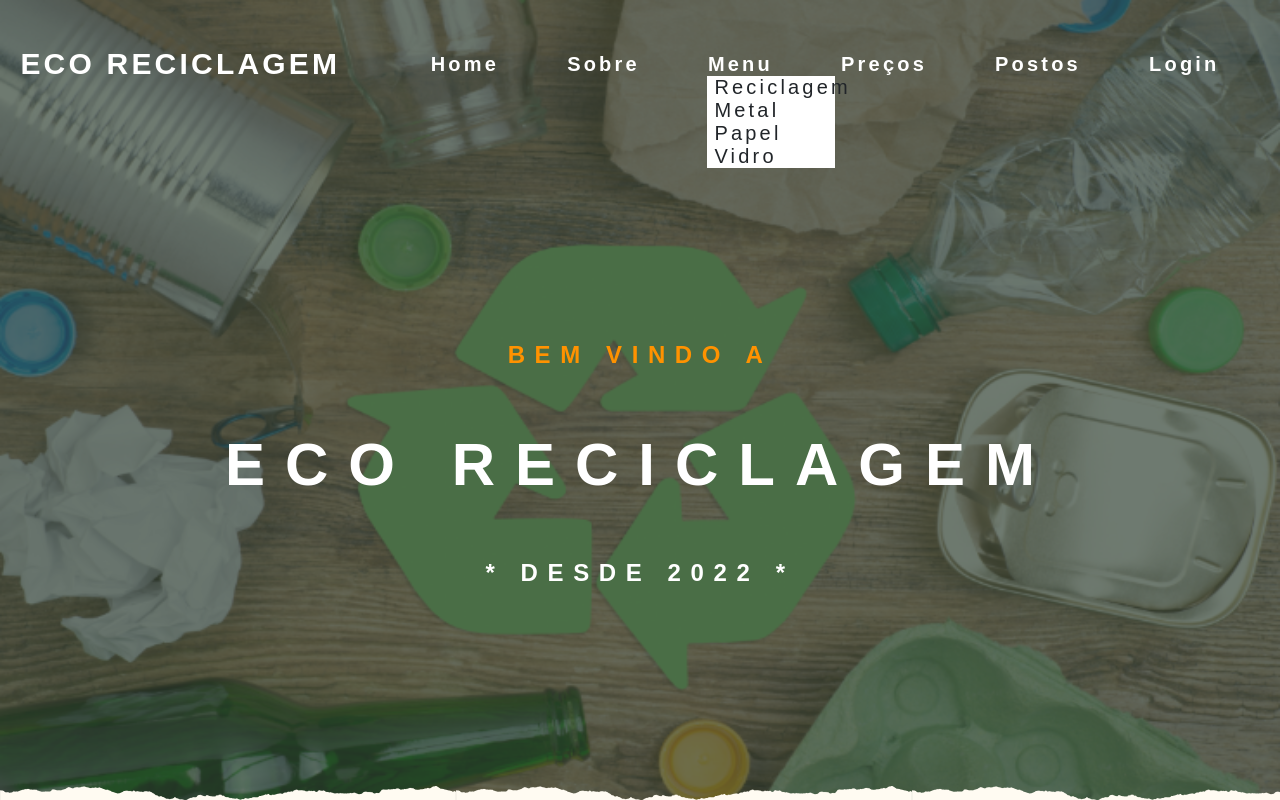
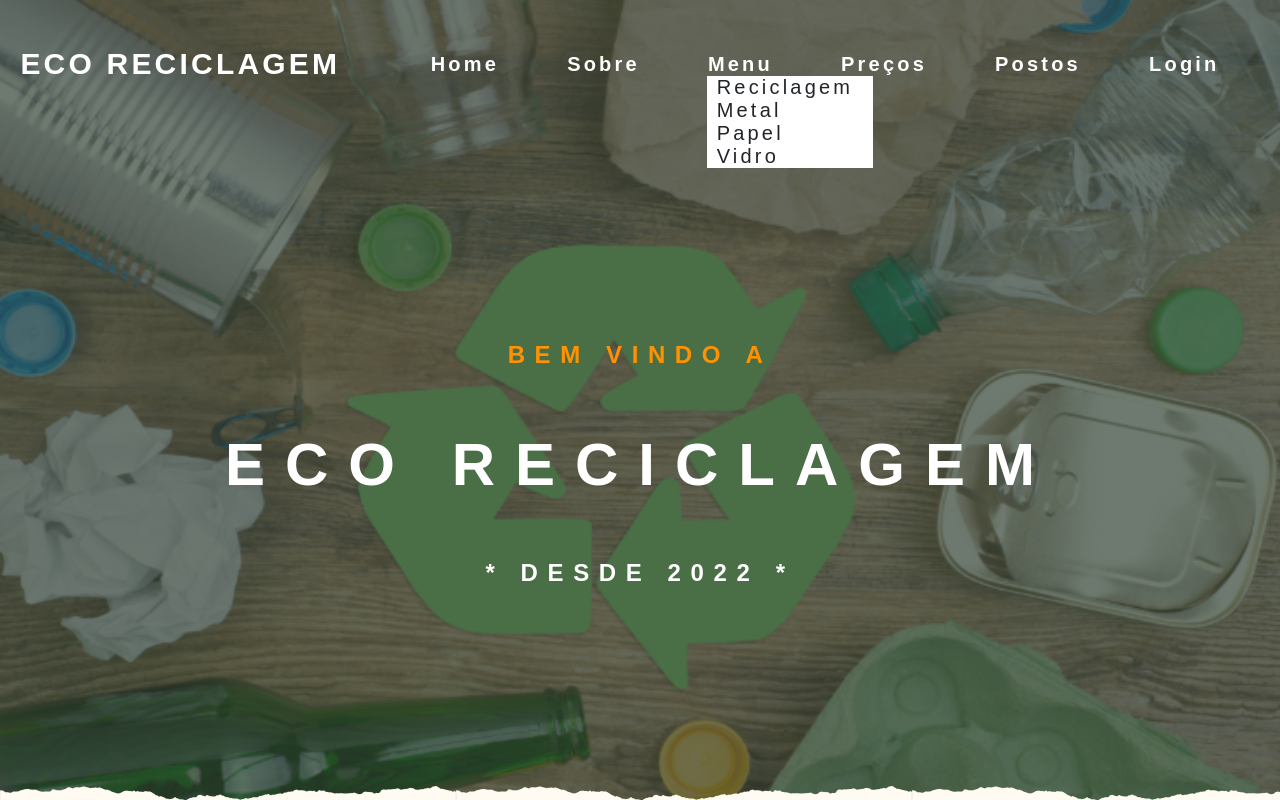
Before and after one commit to stela130/ecaussos.github.io, a plain HTML site: page index.html in a window 1280 px wide. Both pictures are taken after a click on the link "Menu". Shown: the top 800 px of the page. Drawn offline with Linux system fonts and the light colour scheme.

Commit message:
Update style.css

```diff
--- a/css/style.css
+++ b/css/style.css
@@ -68,8 +68,15 @@ html, body{
 .item-dropdown{
     position: absolute;
     background-color: #fff;
+    margin-left: 1%;
+}
+
+.item-dropdown.menu{
+    width: 13%;
+}
+
+.item-dropdown.login{
     width: 10%;
-    margin-left: 1%;
 }
 
 .drop-item{
```
